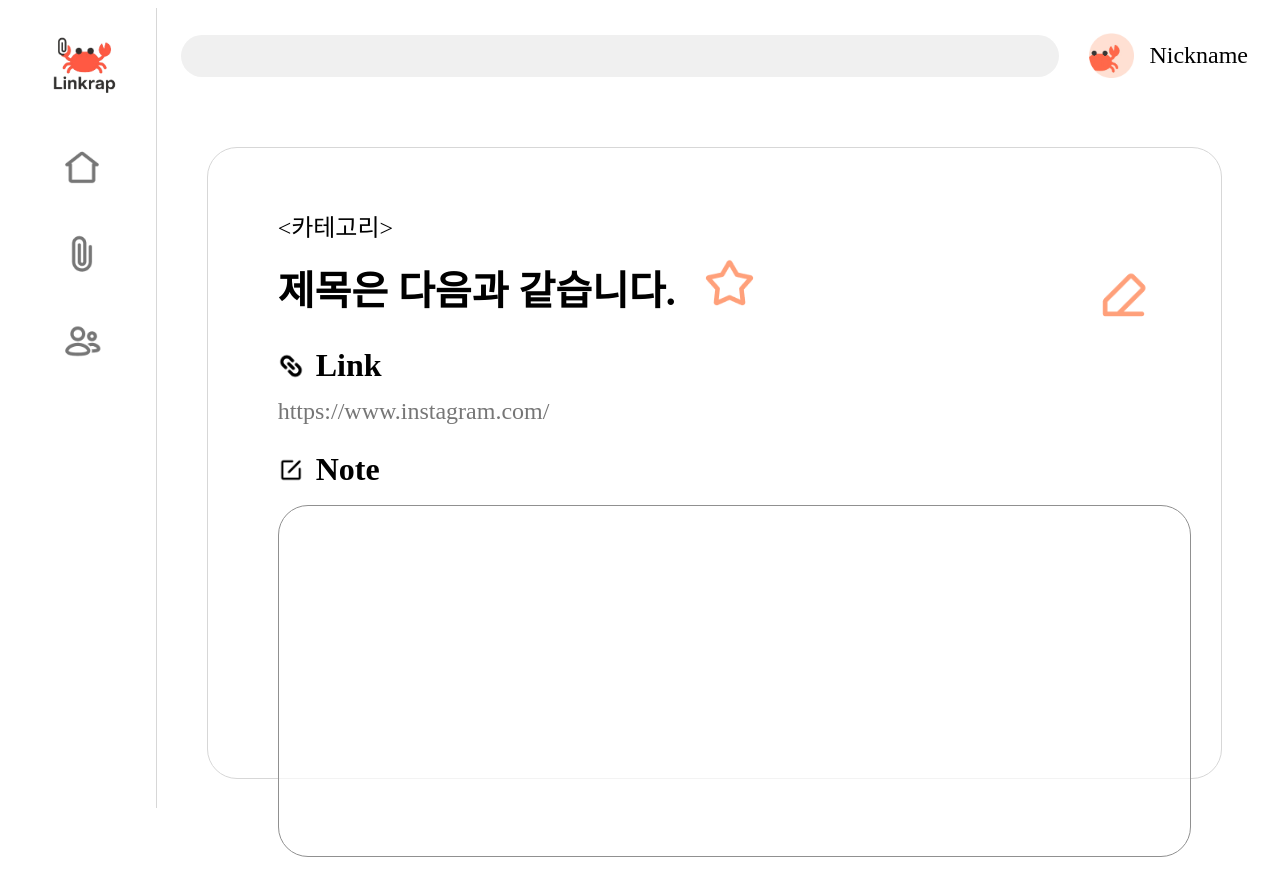
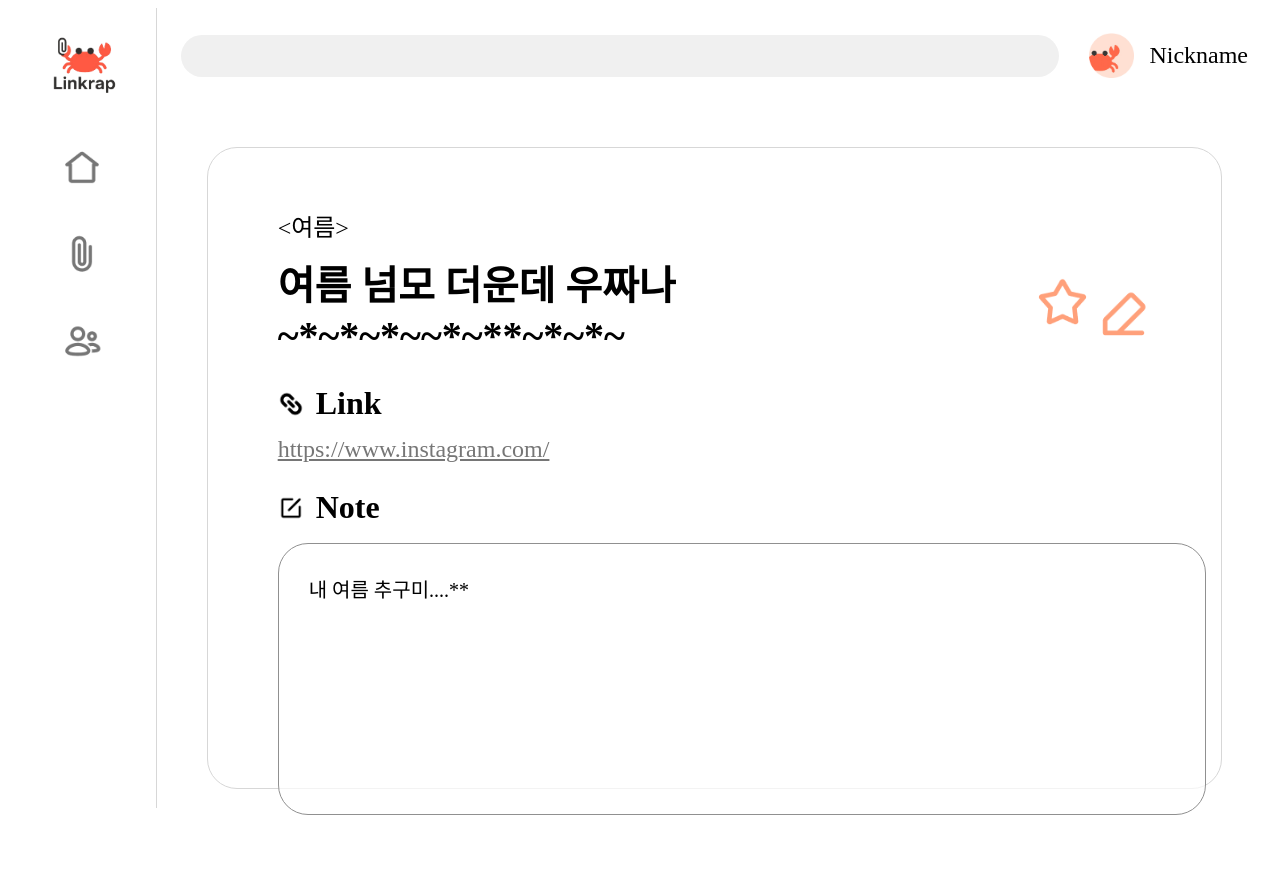
Before and after one commit to jxxxxxn/ECC_PJ_1, a React (Vite) app in the folder FE/: page /post/1 in a window 1280 px wide. After the commit the page ends 816 px from the top, so only its background shows below. Built offline with nearby package versions, Linux system fonts and the light colour scheme.

Commit message:
[Feat] Mock Data 적용

```diff
--- a/FE/src/pages/Post.jsx
+++ b/FE/src/pages/Post.jsx
@@ -13,6 +13,13 @@ export const Post = () => {
   const { id } = useParams();
   const navigate = useNavigate();
 
+  const contentData = {
+    scrapTitle: "여름 넘모 더운데 우짜나~*~*~*~~*~**~*~*~",
+    scrapLink: "https://www.instagram.com/",
+    scrapMemo: "내 여름 추구미....**",
+    category: "여름",
+  };
+
   return (
     <div
       style={{
@@ -25,7 +32,9 @@ export const Post = () => {
     >
       <MainWrapper>
         <div style={{ paddingLeft: 70, paddingTop: 60 }}>
-          <div style={{ fontSize: 24, marginBottom: 11 }}>{`<카테고리>`}</div>
+          <div
+            style={{ fontSize: 24, marginBottom: 11 }}
+          >{`<${contentData.category}>`}</div>
           <div
             style={{
               display: "flex",
@@ -42,11 +51,11 @@ export const Post = () => {
                 marginBottom: 26,
               }}
             >
-              <div className="heading1">제목은 다음과 같습니다.</div>
+              <div className="heading1">{contentData.scrapTitle}</div>
               <button
                 style={{
-                  borderWidth: 0,
-                  backgroundColor: "transparent",
+                  all: "unset",
+                  cursor: "pointer",
                   marginBottom: 7,
                 }}
                 onClick={() => setIsFavorite(!isFavorite)}
@@ -86,9 +95,13 @@ export const Post = () => {
             <img src={link} alt="link icon" width="26" height="26" />
             <div className="heading3">Link</div>
           </div>
-          <div style={{ fontSize: 24, color: "#767676", marginBottom: 26 }}>
-            https://www.instagram.com/
-          </div>
+          <StyledLink
+            href={contentData.scrapLink}
+            target="_blank"
+            rel="noopener noreferrer"
+          >
+            {contentData.scrapLink}
+          </StyledLink>
           <div
             style={{
               display: "flex",
@@ -96,12 +109,13 @@ export const Post = () => {
               alignItems: "center",
               gap: 12,
               marginBottom: 17,
+              marginTop: 26,
             }}
           >
             <img src={note} alt="note icon" width="26" height="26" />
             <div className="heading3">Note</div>
           </div>
-          <CategoryBox />
+          <CategoryBox>{contentData.scrapMemo}</CategoryBox>
         </div>
       </MainWrapper>
     </div>
@@ -112,16 +126,30 @@ const MainWrapper = styled.div`
   border: 1px solid #d7d7d7;
   border-radius: 30px;
   width: 95%;
-  height: 85%;
+  height: 80vh;
   margin-top: 30px;
   align-self: center;
 `;
 
 const CategoryBox = styled.div`
   width: 95%;
-  height: 350px;
+  height: 30vh;
   border-radius: 30px;
   background-color: rgba(255, 255, 255, 0.7);
   border: 1px solid #909090;
   padding-left: 15px;
+  position: relative;
+  padding-left: 30px;
+  padding-top: 30px;
+  font-size: 20px;
 `;
+
+const StyledLink = styled.a`
+  font-size: 24px;
+  color: #767676;
+  text-decoration: underline;
+  &:hover {
+    color: #ff6b6b;
+    text-decoration: none;
+  }
+`;
```
